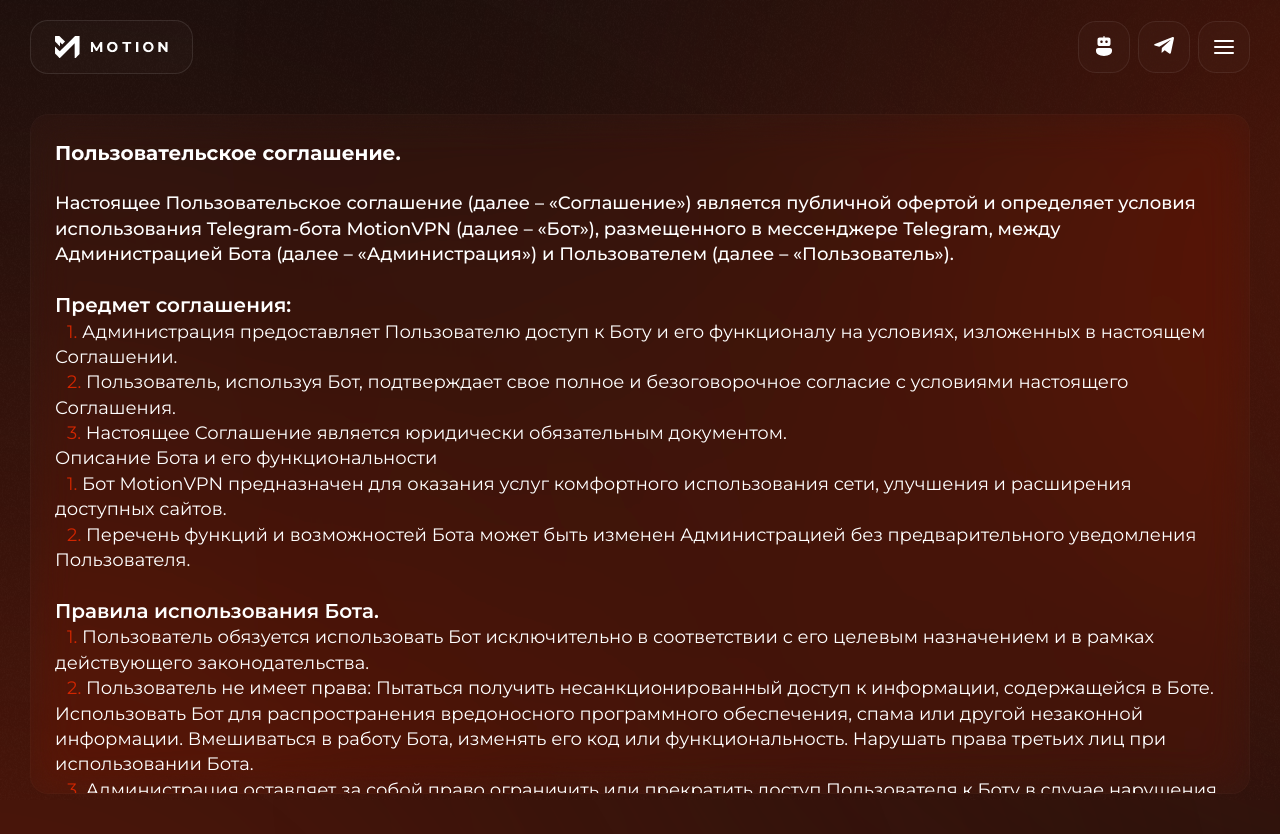
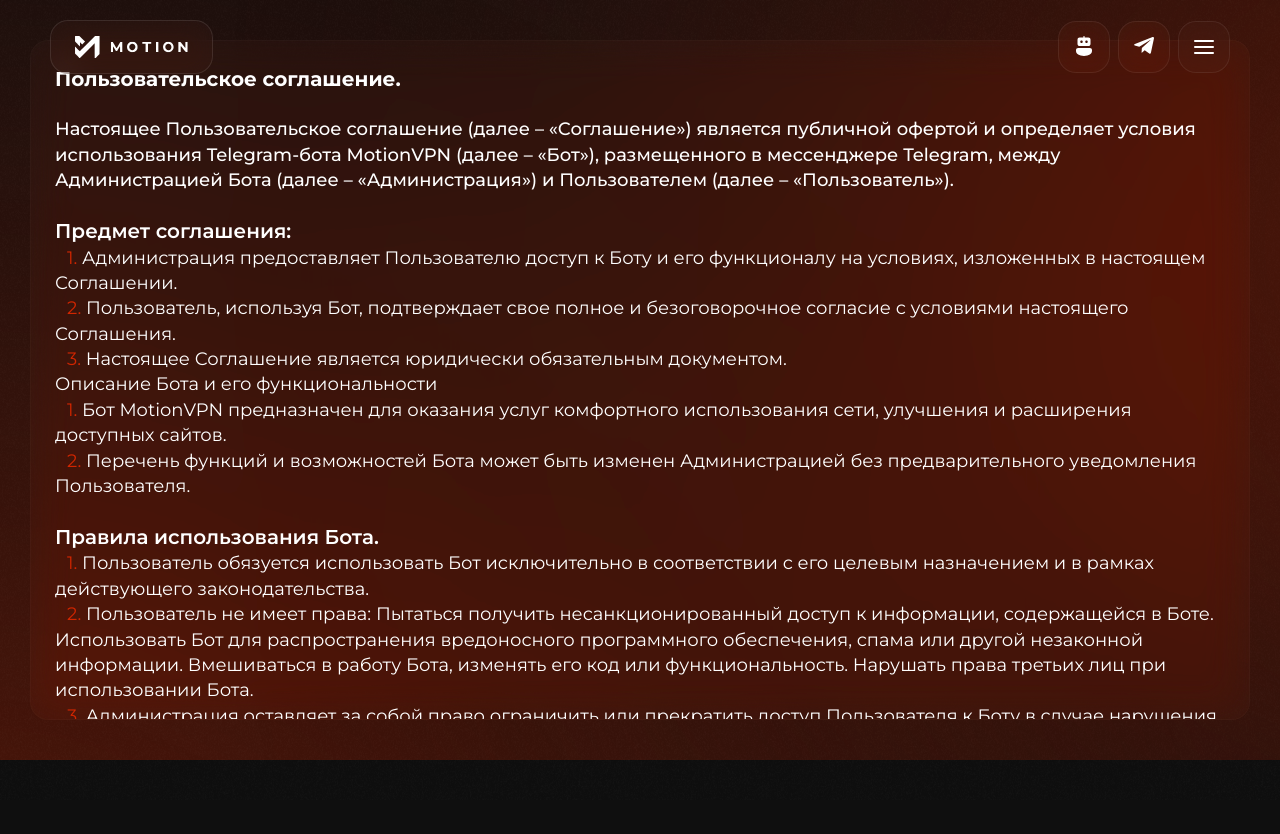
Before and after one commit to Sonny-Mooore/Motion, a Next.js app: page /terms in a window 1280 px wide. After the commit the page ends 800 px from the top, so only its background shows below. Built offline with nearby package versions, Linux system fonts and the light colour scheme.

Commit message:
1 commit

```diff
--- a/src/pages/index.js
+++ b/src/pages/index.js
@@ -337,6 +337,7 @@
                   <button
                     type="button"
                     className="tariff_paid_btn"
+                    onClick={() => router.push('https://t.me/motionvpnbot')}
                     onMouseMove={(e) => {
                       const rect = e.currentTarget.getBoundingClientRect();
                       e.currentTarget.style.setProperty('--x', `${e.clientX - rect.left}px`);
@@ -535,7 +536,6 @@
                 <div className={`${faqSecondOpen ? 'line' : ''}`} />
 
                 {faqSecondOpen && <div className="faq_answer">
-
                   <div className={'row_faq'}>
                     Для обеспечения безопасности и анонимности ваших интернет-соединений мы
                     применяем современные технологии, такие как VLESS и XTLS-Reality.
--- a/src/pages/terms/index.js
+++ b/src/pages/terms/index.js
@@ -9,8 +9,7 @@
 
   const handleClosePopup = () => setOpen(!open);
 
-  return (
-    <div className="page">
+  return (<div className="page">
     <img src="/images/noize.png" className="noise" />
     <div className={'blur-1'} />
     <div className={'blur-2'} />
@@ -31,29 +30,29 @@
           <div className={styles.font_SemiBold}>Предмет соглашения:</div>
           <div className={styles.font_regular}>
             <p>
-                <span className={styles.number}> 1.</span> Администрация
+              <span className={styles.number}>1. </span> Администрация
               предоставляет Пользователю доступ к Боту и его функционалу на
               условиях, изложенных в настоящем Соглашении.
             </p>
             <p>
-                <span className={styles.number}>2.</span> Пользователь,
+              <span className={styles.number}>2. </span> Пользователь,
               используя Бот, подтверждает свое полное и безоговорочное
               согласие с условиями настоящего Соглашения.
             </p>
             <p>
-                <span className={styles.number}>3.</span> Настоящее Соглашение
+              <span className={styles.number}>3. </span> Настоящее Соглашение
               является юридически обязательным документом.
             </p>
             <p className={styles.font_regular}>
               Описание Бота и его функциональности
             </p>
             <p>
-                <span className={styles.number}>1.</span> Бот MotionVPN
+              <span className={styles.number}>1. </span> Бот MotionVPN
               предназначен для оказания услуг комфортного использования сети,
               улучшения и расширения доступных сайтов.
             </p>
             <p>
-                <span className={styles.number}>2.</span> Перечень функций и
+              <span className={styles.number}>2. </span> Перечень функций и
               возможностей Бота может быть изменен Администрацией без
               предварительного уведомления Пользователя.
             </p>
@@ -66,12 +65,12 @@
           </div>
           <div className={styles.font_regular}>
             <p>
-                <span className={styles.number}>1.</span> Пользователь обязуется
+              <span className={styles.number}>1. </span> Пользователь обязуется
               использовать Бот исключительно в соответствии с его целевым
               назначением и в рамках действующего законодательства.
             </p>
             <p>
-                <span className={styles.number}>2.</span> Пользователь не имеет
+              <span className={styles.number}>2. </span> Пользователь не имеет
               права: Пытаться получить несанкционированный доступ к
               информации, содержащейся в Боте. Использовать Бот для
               распространения вредоносного программного обеспечения, спама или
@@ -80,16 +79,99 @@
               лиц при использовании Бота.
             </p>
             <p>
-                <span className={styles.number}>3.</span> Администрация
-                оставляет за собой право ограничить или прекратить доступ
-                Пользователя к Боту в случае нарушения им условий настоящего
-                Соглашения.
+              <span className={styles.number}>3. </span> Администрация оставляет за собой право ограничить или
+              прекратить доступ Пользователя к Боту в случае нарушения им условий настоящего Соглашения.
+              Ответственность сторон
+              1. Администрация не несет ответственности за убытки, причиненные Пользователю в результате использования
+              Бота, в том числе за возможные ошибки в работе Бота, перерывы в работе, потерю данных и т.д.
+              2. Пользователь несет полную ответственность за свои действия при использовании Бота, а также за
+              последствия таких действий.
+              3. Администрация не несет ответственности за содержание информации, размещенной Пользователем в Боте.
+              Обработка персональных данных
+              1. Администрация обязуется соблюдать конфиденциальность персональных данных Пользователя, полученных в
+              процессе использования Бота.
+              2. Подробная информация об обработке персональных данных содержится в Политике конфиденциальности,
+              являющейся неотъемлемой частью настоящего Соглашения.
+              Срок действия и порядок изменения Соглашения
+              1. Настоящее Соглашение вступает в силу с момента его принятия Пользователем и действует бессрочно.
+              2. Администрация оставляет за собой право вносить изменения в настоящее Соглашение. Информация об
+              изменениях будет размещена в Боте. Пользователь считается принявшим изменения, если он продолжает
+              использовать Бот после внесения изменений.
+              Разрешение споров
+              1. Все споры, возникающие между Администрацией и Пользователем в связи с настоящим Соглашением, подлежат
+              разрешению в порядке, предусмотренном действующим законодательством.
+              Прочие условия
+              1. Во всем остальном, что не предусмотрено настоящим Соглашением, стороны руководствуются действующим
+              законодательством.
+              2. Если какое-либо положение настоящего Соглашения будет признано недействительным, это не повлияет на
+              действительность остальных положений.
+              Контактная информация Администрации:
+              me@wayrez.ru
+            </p>
+          </div>
+        </div>
+        <div className={styles.font_SemiBold_Container}>
+          <div className={styles.font_SemiBold}>
+            Ответственность сторон
+
+          </div>
+          <div className={styles.font_regular}>
+            <p>
+              <span className={styles.number}>1. </span> Администрация не несет ответственности за убытки, причиненные
+              Пользователю в результате использования Бота, в том числе за возможные ошибки в работе Бота, перерывы в
+              работе, потерю данных и т.д.
+            </p>
+            <p>
+              <span className={styles.number}>2. </span>Пользователь несет полную ответственность за свои действия при
+              использовании Бота, а также за последствия таких действий.
+
+            </p>
+            <p>
+              <span className={styles.number}>3. </span>Администрация не несет ответственности за содержание
+              информации, размещенной Пользователем в Боте.
+              Обработка персональных данных
+            </p>
+            <p>
+              <span className={styles.number}>1. </span> Администрация обязуется соблюдать конфиденциальность
+              персональных данных Пользователя, полученных в процессе использования Бота.
+            </p>
+            <p>
+              <span className={styles.number}>2. </span>
+              Подробная информация об обработке персональных данных содержится в Политике конфиденциальности,
+              являющейся неотъемлемой частью настоящего Соглашения.
+            </p>
+            <p>
+              <span className={styles.number}>3. </span>
+              Подробная информация об обработке персональных данных содержится в Политике конфиденциальности,
+              являющейся неотъемлемой частью настоящего Соглашения.
+            </p>
+            <p>
+              Срок действия и порядок изменения Соглашения
+            </p>
+            <p>
+              <span className={styles.number}>1. </span>
+              Настоящее Соглашение вступает в силу с момента его принятия Пользователем и действует бессрочно.
+            </p>
+            <p>
+              <span className={styles.number}>2. </span>
+              Администрация оставляет за собой право вносить изменения в настоящее Соглашение. Информация об
+              изменениях будет размещена в Боте. Пользователь считается принявшим изменения, если он продолжает
+              использовать Бот после внесения изменений.
+              Разрешение споров
+              1. Все споры, возникающие между Администрацией и Пользователем в связи с настоящим Соглашением, подлежат
+              разрешению в порядке, предусмотренном действующим законодательством.
+              Прочие условия
+              1. Во всем остальном, что не предусмотрено настоящим Соглашением, стороны руководствуются действующим
+              законодательством.
+              2. Если какое-либо положение настоящего Соглашения будет признано недействительным, это не повлияет на
+              действительность остальных положений.
+              Контактная информация Администрации:
+              me@wayrez.ru
             </p>
           </div>
         </div>
       </div>
     </main>
     <Device state={open} handleClosePopup={handleClosePopup} />
-    </div>
-  );
+  </div>);
 }
--- a/src/styles/partials/header.css
+++ b/src/styles/partials/header.css
@@ -1,13 +1,26 @@
 .header {
-  padding: 24px 0 0 0;
+  position: fixed;
+  top: 0;
+  left: 50%;
+  transform: translateX(-50%);
+  z-index: 100;
+  padding: 24px 24px 0 24px;
   margin: 0 auto 0 auto;
   display: flex;
+  box-sizing: border-box;
   flex-direction: row;
   width: 100%;
   max-width: 1220px;
   gap: 12px;
   align-items: center;
   justify-content: space-between;
+  /* background: rgba(0, 0, 0, 0.25); */
+  /* -webkit-backdrop-filter: blur(12px); */
+  /* backdrop-filter: blur(12px); */
+    /* background: rgba(255, 255, 255, 0.02); */
+
+  /* backdrop-filter: blur(22px) saturate(140%); */
+
 }
 
 .nav_bg {
@@ -22,21 +35,24 @@
   max-width: 900px;
   color: #fff;
   font-size: 18px;
+  background: rgba(255, 255, 255, 0.02);
+  backdrop-filter: blur(22px) saturate(140%);
   letter-spacing: 2px;
-  background: rgba(255, 255, 255, 0.02);
   -webkit-backdrop-filter: blur(22px) saturate(140%);
-  backdrop-filter: blur(22px) saturate(140%);
   border: rgba(255, 255, 255, 0.07) 1px solid;
   box-shadow: inset 0 1px 1px rgba(255, 255, 255, 0.18),
   inset 0 -18px 30px rgba(0, 0, 0, 0.45),
   0 10px 40px rgba(0, 0, 0, 0.55);
   transition: 2.5s ease;
   border-radius: 18px;
+  background: rgba(255, 255, 255, 0.02);
+  backdrop-filter: blur(15px) saturate(140%);
 }
 
 .icon_button_container {
   display: flex;
   gap: 8px;
+
 }
 
 .icon_btn {
@@ -58,6 +74,8 @@
   inset 0 -8px 24px rgba(0, 0, 0, 0.35),
   0 8px 30px rgba(0, 0, 0, 0.4);
   transition: 0.3s ease;
+  background: rgba(255, 255, 255, 0.02);
+  backdrop-filter: blur(22px) saturate(140%);
 }
 
 .icon_btn:hover {
@@ -67,6 +85,7 @@
 .burger_btn {
   display: none;
   width: 52px;
+
   height: 52px;
   padding: 12px;
   border: 1px solid rgba(255, 255, 255, 0.07);
@@ -93,7 +112,7 @@
   display: block;
 }
 
-.logo_bg{
+.logo_bg {
   display: flex;
   height: 28px;
   width: 113px;
@@ -103,7 +122,10 @@
   gap: 18px;
   border-radius: 18px;
   border: 1px solid rgba(255, 255, 255, .1);
+
   background: rgba(255, 255, 255, 0.02);
+  backdrop-filter: blur(15px) saturate(140%);
+  border-radius: 18px;
 }
 
 @media screen and (max-width: 1280px) {
@@ -116,14 +138,14 @@
   }
 
   .header {
-    padding: 20px 0 0 0;
+    padding: 20px 20px 0 20px;
     gap: 10px;
   }
 }
 
 @media screen and (max-width: 480px) {
   .header {
-    padding: 16px 0 0 0;
+    padding: 16px 12px 0 12px;
     gap: 8px;
   }
 
--- a/src/styles/partials/layout.css
+++ b/src/styles/partials/layout.css
@@ -1,9 +1,7 @@
 .page {
   position: relative;
   isolation: isolate;
-  min-height: 100dvh;
-  overflow-x: hidden;
-  overflow-y: auto;
+  overflow: hidden;
 }
 
 .bg {
@@ -36,6 +34,7 @@
   max-width: 1220px;
   margin: 0 auto;
   position: relative;
+  padding-top: 76px;
   /*padding: 0 24px;*/
   box-sizing: border-box;
 }
@@ -51,6 +50,7 @@
 @media screen and (max-width: 880px) {
   .main-wrap {
     padding: 0 20px;
+    padding-top: 72px;
   }
 
   .content {
@@ -69,6 +69,7 @@
 @media screen and (max-width: 480px) {
   .main-wrap {
     padding: 0 44px;
+    padding-top: 68px;
   }
 
   .container {
```
Lines whose indentation alone changed are shown as unchanged.
